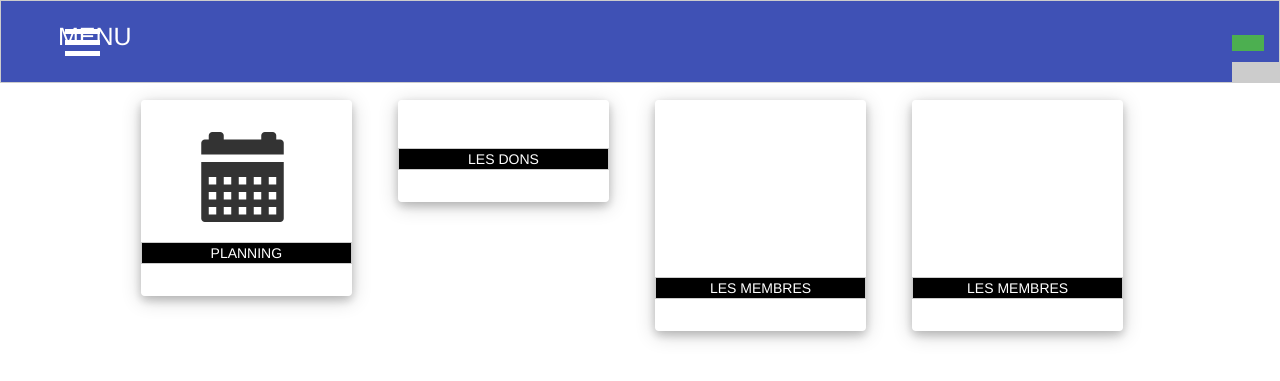
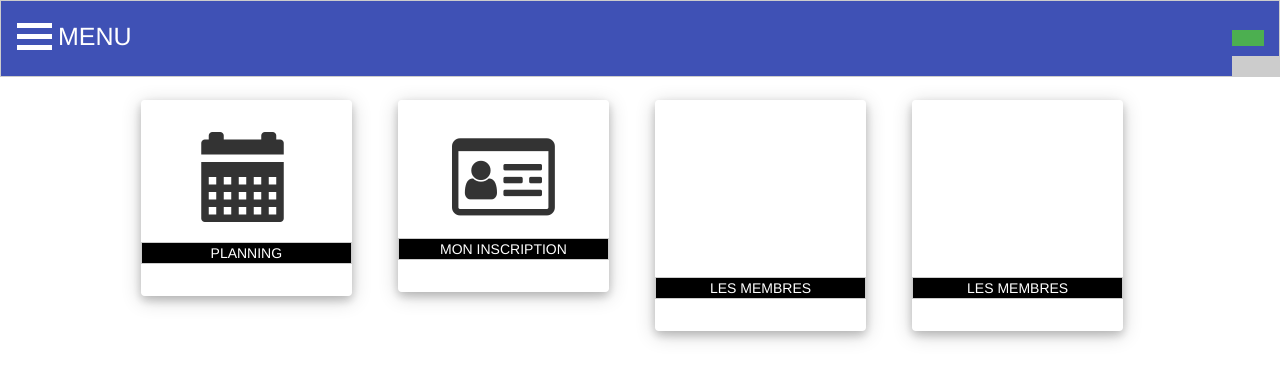
Before and after one commit to mdioumassi/learning, a Symfony app: template templates/users/dashbord.html.twig in a window 1280 px wide. Shown: the top 381 px of the page. Run offline with Twig, Linux system fonts and the light colour scheme; the template is opened without the code that fills it, so the values that code supplies are empty; some libraries are stand-ins or nearby versions.

Commit message:
etape d'inscription-formation-calendrier

```diff
--- a/public/css/sidenav.css
+++ b/public/css/sidenav.css
@@ -3,7 +3,7 @@
     width: 0;
     position: fixed;
     z-index: 1;
-    top: 77px;
+    top: 79px;
     left: 1px;
     background-color: #111;
     overflow-x: hidden;
@@ -36,6 +36,7 @@
      position: fixed;
     transition: margin-left .5s;
     /*padding: 16px;*/
+      padding-top: 16px;
   }
 
   @media screen and (max-height: 450px) {
--- a/src/Repository/UsersRepository.php
+++ b/src/Repository/UsersRepository.php
@@ -118,7 +118,7 @@ class UsersRepository extends ServiceEntityRepository implements PasswordUpgrade
             ->select('distinct(l.label) as level, c.start, c.end')
             ->innerJoin('u.levels', 'l')
             ->innerJoin('u.calendars', 'c')
-            ->innerJoin('l.calendars', 'lc')
+        //    ->innerJoin('l.calendars', 'lc')
             ->andWhere('u.id = :val')
             ->setParameter('val', $user)
             ->getQuery()
--- a/templates/base.html.twig
+++ b/templates/base.html.twig
@@ -89,7 +89,6 @@
 
 			{% block javascripts %}
 				<script src="https://ajax.googleapis.com/ajax/libs/jquery/3.5.1/jquery.min.js"></script>
-				<script src="{{ asset('js/nav-menu.js') }}"></script>
 				<script src="https://cdnjs.cloudflare.com/ajax/libs/popper.js/1.16.0/umd/popper.min.js"></script>
 				<script src="https://maxcdn.bootstrapcdn.com/bootstrap/4.5.2/js/bootstrap.min.js"></script>
 {#				<script>#}
--- a/templates/partial/menu-burger.html.twig
+++ b/templates/partial/menu-burger.html.twig
@@ -1,9 +1,10 @@
-<div class="container" onclick="myFunction(this)">
+<div class="w3-container" onclick="myFunction(this)">
 	<div class="bar1"></div>
 	<div class="bar2"></div>
 	<div class="bar3"></div>
 </div>
 <span class="menu-label">MENU</span>
+<script src="{{ asset('js/nav-menu.js') }}"></script>
 {% block javascripts %}
 	<script>
 		function myFunction(x) {
--- a/templates/users/dashbord.html.twig
+++ b/templates/users/dashbord.html.twig
@@ -25,9 +25,9 @@
             </div>
             <div class="col-sm-3">
                 <div class="w3-card-4 w3-padding-32 w3-center w3-round w3-margin-right">
-                    <i class='fas fa-money-check-alt' style='font-size:90px'></i>
+                    <i class='fa fa-id-card-o' style='font-size:90px'></i>
                     <div class="w3-container w3-center w3-border w3-margin-top w3-black">
-                        <a class="w3-text-white" href="">LES DONS</a>
+                        <a class="w3-text-white" href="{{ path('inscription_recap') }}">MON INSCRIPTION</a>
                     </div>
                 </div>
             </div>
```
Also changed, not shown: src/Controller/InscriptionController.php (+15 -11 lines), templates/inscription/recapitulatif.html.twig (+15 -8 lines). Lines whose indentation alone changed are shown as unchanged.
